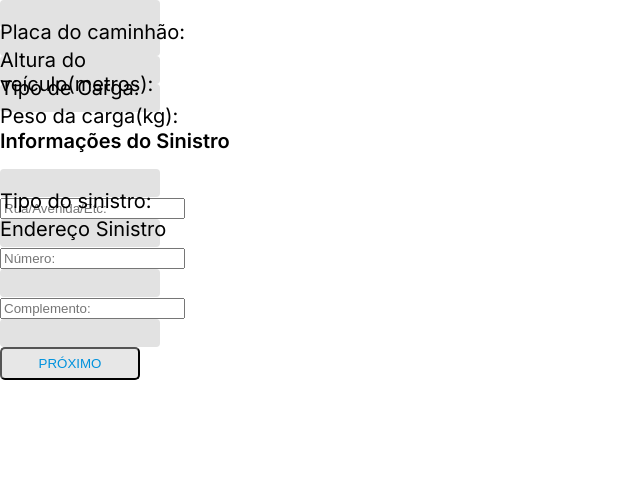
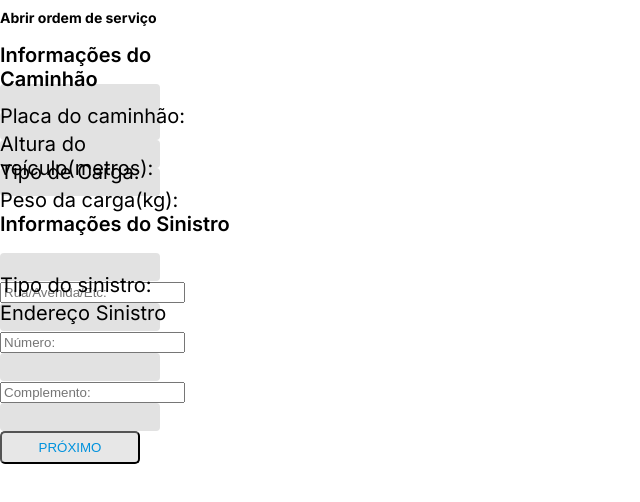
Before and after one commit to EzequielBispo/RebocAI, a Next.js app: page / in a window 1280 px wide. Shown: the top 502 px of the page, without its empty margins (0-640 px from the left). Built offline with nearby package versions, Linux system fonts and the light colour scheme.

Commit message:
Organização dos components.

```diff
--- a/src/app/page.js
+++ b/src/app/page.js
@@ -8,6 +8,8 @@ import Titulo from './components/Titulo'
 export default function Home() {
   return (
     <main>
+      <Titulo name="Abrir ordem de serviço" />
+      <Subtitulo name="Informações do Caminhão" />
       <Texto name="Placa do caminhão:" />
       <CampoCinza />
       <Texto name="Altura do veículo(metros):" />
```
